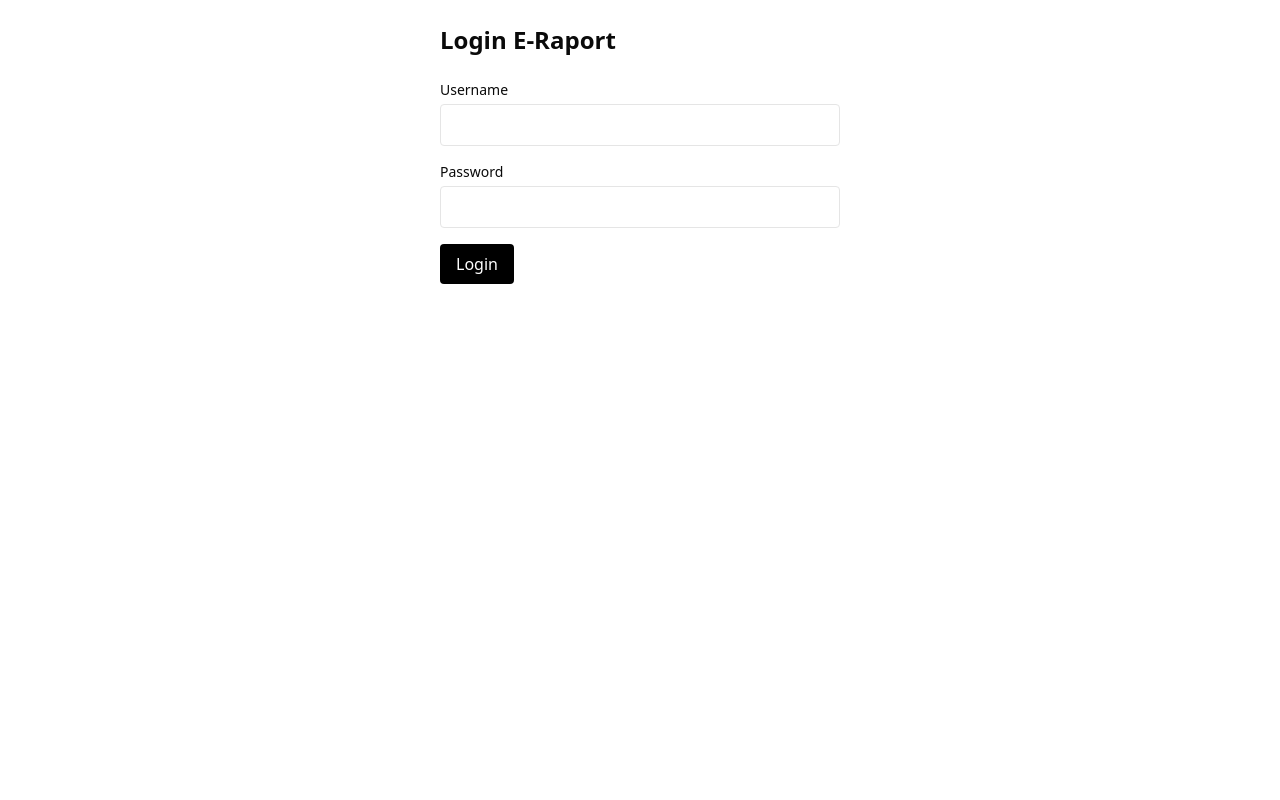
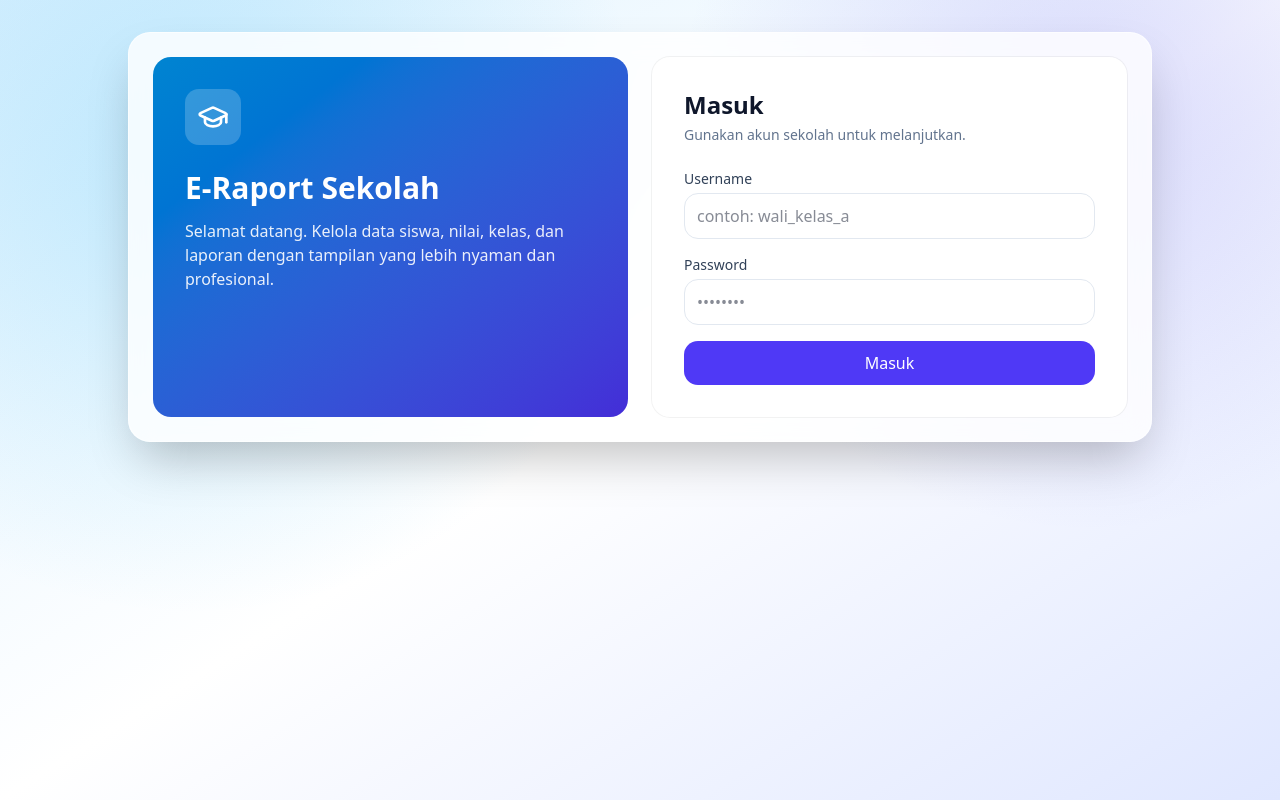
Before and after one commit to ufaiz50/e-raport-web, a Next.js app: page /login in a window 1280 px wide. Built offline with nearby package versions, Linux system fonts and the light colour scheme; no server answers.

Commit message:
revamp login UI with modern school style and toast feedback

```diff
--- a/src/app/login/page.tsx
+++ b/src/app/login/page.tsx
@@ -1,10 +1,11 @@
 "use client";
 
-import { useState } from "react";
+import { useEffect, useState } from "react";
 import { useRouter } from "next/navigation";
 import { useForm } from "react-hook-form";
 import { z } from "zod";
 import { zodResolver } from "@hookform/resolvers/zod";
+import { CheckCircle2, GraduationCap, ShieldAlert } from "lucide-react";
 import { api } from "@/lib/api/client";
 import { auth } from "@/lib/auth";
 
@@ -15,49 +16,106 @@ const schema = z.object({
 
 type FormValues = z.infer<typeof schema>;
 
+type ToastState = {
+  message: string;
+  type: "success" | "error";
+} | null;
+
 export default function LoginPage() {
   const router = useRouter();
-  const [error, setError] = useState<string>("");
+  const [toast, setToast] = useState<ToastState>(null);
   const {
     register,
     handleSubmit,
     formState: { errors, isSubmitting },
   } = useForm<FormValues>({ resolver: zodResolver(schema) });
 
+  useEffect(() => {
+    if (!toast) return;
+
+    const timer = setTimeout(() => setToast(null), 3200);
+    return () => clearTimeout(timer);
+  }, [toast]);
+
   const onSubmit = async (values: FormValues) => {
-    setError("");
+    setToast(null);
     try {
       const res = await api.post<{ token: string }>("/login", values);
       auth.setToken(res.data.token);
+      setToast({ message: "Login berhasil, mengarahkan ke dashboard...", type: "success" });
       router.push("/students");
     } catch {
-      setError("Login gagal. Cek kredensial/API key.");
+      setToast({ message: "Login gagal. Cek kredensial/API key.", type: "error" });
     }
   };
 
   return (
-    <main className="mx-auto max-w-md p-6">
-      <h1 className="mb-6 text-2xl font-semibold">Login E-Raport</h1>
-      <form onSubmit={handleSubmit(onSubmit)} className="space-y-4">
-        <div>
-          <label className="mb-1 block text-sm">Username</label>
-          <input className="w-full rounded border px-3 py-2" {...register("username")} />
-          {errors.username && <p className="text-sm text-red-600">{errors.username.message}</p>}
+    <main className="relative min-h-screen overflow-hidden bg-gradient-to-br from-sky-100 via-white to-indigo-100 px-4 py-8">
+      <div className="pointer-events-none absolute inset-0 bg-[radial-gradient(circle_at_15%_20%,rgba(56,189,248,0.24),transparent_36%),radial-gradient(circle_at_85%_15%,rgba(99,102,241,0.24),transparent_32%)]" />
+
+      {toast && (
+        <div
+          className={`fixed right-4 top-4 z-50 flex w-[min(92vw,420px)] items-start gap-3 rounded-xl border px-4 py-3 shadow-lg backdrop-blur animate-in fade-in slide-in-from-top-2 ${
+            toast.type === "success"
+              ? "border-emerald-200 bg-emerald-50 text-emerald-900"
+              : "border-red-200 bg-red-50 text-red-900"
+          }`}
+        >
+          {toast.type === "success" ? (
+            <CheckCircle2 className="mt-0.5 size-5 shrink-0" />
+          ) : (
+            <ShieldAlert className="mt-0.5 size-5 shrink-0" />
+          )}
+          <p className="text-sm font-medium">{toast.message}</p>
+        </div>
+      )}
+
+      <section className="relative mx-auto grid w-full max-w-5xl gap-6 rounded-3xl border border-white/60 bg-white/80 p-4 shadow-2xl backdrop-blur-md md:grid-cols-2 md:p-6">
+        <div className="rounded-2xl bg-gradient-to-br from-sky-600 to-indigo-700 p-6 text-white md:p-8">
+          <div className="mb-6 inline-flex rounded-xl bg-white/20 p-3">
+            <GraduationCap className="size-8" />
+          </div>
+          <h1 className="text-2xl font-bold leading-tight md:text-3xl">E-Raport Sekolah</h1>
+          <p className="mt-3 text-sm text-white/90 md:text-base">
+            Selamat datang. Kelola data siswa, nilai, kelas, dan laporan dengan tampilan yang lebih nyaman dan profesional.
+          </p>
         </div>
 
-        <div>
-          <label className="mb-1 block text-sm">Password</label>
-          <input type="password" className="w-full rounded border px-3 py-2" {...register("password")} />
-          {errors.password && <p className="text-sm text-red-600">{errors.password.message}</p>}
+        <div className="rounded-2xl bg-white p-6 ring-1 ring-black/5 md:p-8">
+          <h2 className="text-2xl font-semibold text-slate-900">Masuk</h2>
+          <p className="mt-1 text-sm text-slate-500">Gunakan akun sekolah untuk melanjutkan.</p>
+
+          <form onSubmit={handleSubmit(onSubmit)} className="mt-6 space-y-4">
+            <div>
+              <label className="mb-1 block text-sm font-medium text-slate-700">Username</label>
+              <input
+                className="w-full rounded-xl border border-slate-200 bg-white px-3 py-2.5 text-slate-900 outline-none transition focus:border-indigo-500 focus:ring-2 focus:ring-indigo-100"
+                placeholder="contoh: wali_kelas_a"
+                {...register("username")}
+              />
+              {errors.username && <p className="mt-1 text-sm text-red-600">{errors.username.message}</p>}
+            </div>
+
+            <div>
+              <label className="mb-1 block text-sm font-medium text-slate-700">Password</label>
+              <input
+                type="password"
+                className="w-full rounded-xl border border-slate-200 bg-white px-3 py-2.5 text-slate-900 outline-none transition focus:border-indigo-500 focus:ring-2 focus:ring-indigo-100"
+                placeholder="••••••••"
+                {...register("password")}
+              />
+              {errors.password && <p className="mt-1 text-sm text-red-600">{errors.password.message}</p>}
+            </div>
+
+            <button
+              disabled={isSubmitting}
+              className="w-full rounded-xl bg-indigo-600 px-4 py-2.5 font-medium text-white transition hover:bg-indigo-700 disabled:cursor-not-allowed disabled:opacity-60"
+            >
+              {isSubmitting ? "Memproses..." : "Masuk"}
+            </button>
+          </form>
         </div>
-
-
-        {error && <p className="text-sm text-red-600">{error}</p>}
-
-        <button disabled={isSubmitting} className="rounded bg-black px-4 py-2 text-white disabled:opacity-60">
-          {isSubmitting ? "Loading..." : "Login"}
-        </button>
-      </form>
+      </section>
     </main>
   );
 }
```
